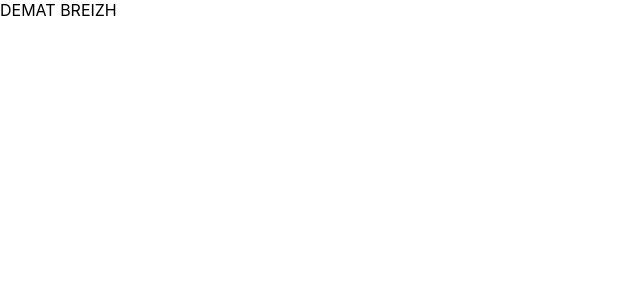
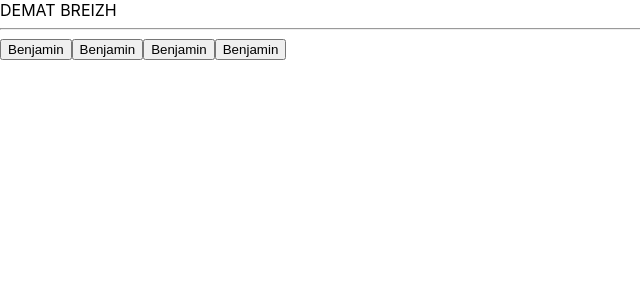
Before and after one commit to vinsag/30mai-tjs, a React (Create React App) app: page / in a window 1280 px wide. Shown: the top 300 px of the page, without its empty margins (0-640 px from the left). Built offline with nearby package versions, Linux system fonts and the light colour scheme.

Commit message:
Affichage Button

```diff
--- a/src/App/App.tsx
+++ b/src/App/App.tsx
@@ -1,5 +1,6 @@
 import React from 'react';
 //import logo from './logo.svg';
+import Button from './components/Button/Button';
 import './App.css';
 
 function App() {
@@ -9,6 +10,12 @@
     <div className="App">
       {/* Comment dans XML */}
       DEMAT BREIZH
+      <hr/>
+      <Button/>
+      <Button/>
+      <Button/>
+      <Button/>
+
     </div>
   );
 }
--- /dev/null
+++ b/src/App/components/Button/Button.jsx
@@ -0,0 +1,6 @@
+import React from 'react';
+
+function  Button(prop) {
+    return <button> Benjamin</button>
+}
+export default Button;
```
Also changed, not shown: src/App/components/Button/Button.css (added).
